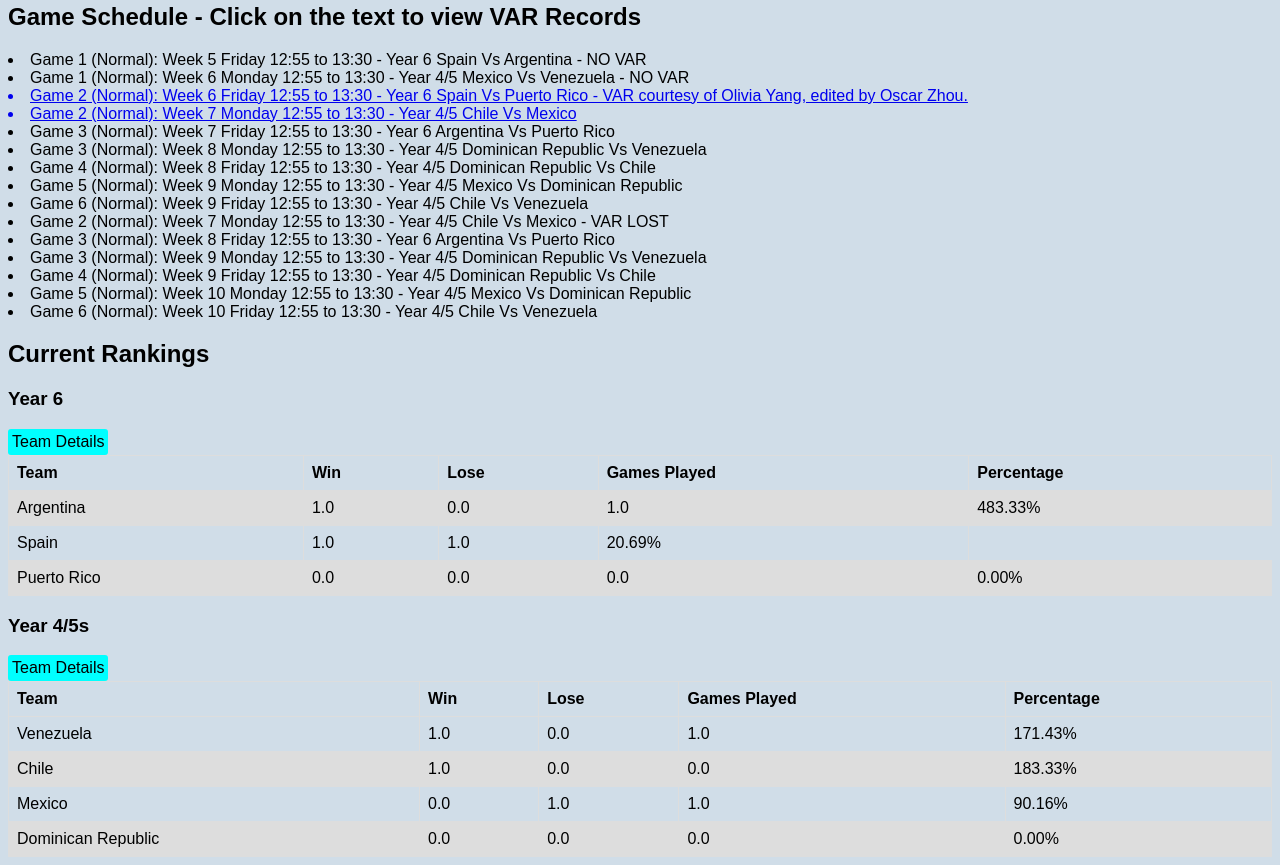
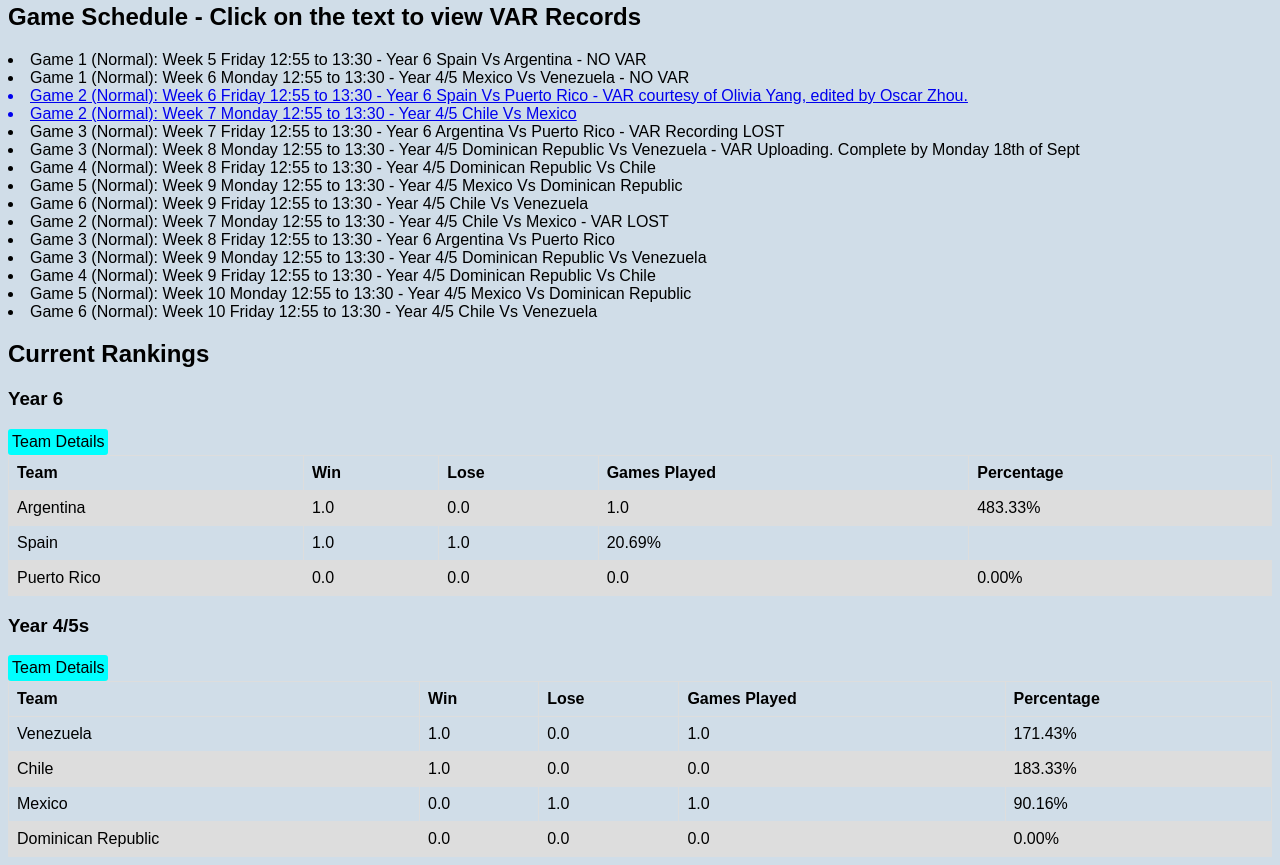
Before and after one commit to Oscar123456780/JSSCEvents, a plain HTML site: page basketball/index.html in a window 1280 px wide. Shown: the part 779-1644 px from the top of the page. Drawn offline with Linux system fonts and the light colour scheme.

Commit message:
Update VAR

```diff
--- a/basketball/index.html
+++ b/basketball/index.html
@@ -93,8 +93,8 @@
       <a href="https://www.youtube.com/watch?v=e_DOAoKu7kY">
       <li>Game 2 (Normal): Week 7 Monday 12:55 to 13:30 - Year 4/5 Chile Vs Mexico</li>
       </a>
-      <li>Game 3 (Normal): Week 7 Friday 12:55 to 13:30 - Year 6 Argentina Vs Puerto Rico</li>
-      <li>Game 3 (Normal): Week 8 Monday 12:55 to 13:30 - Year 4/5 Dominican Republic Vs Venezuela</li>
+      <li>Game 3 (Normal): Week 7 Friday 12:55 to 13:30 - Year 6 Argentina Vs Puerto Rico - VAR Recording LOST</li>
+      <li>Game 3 (Normal): Week 8 Monday 12:55 to 13:30 - Year 4/5 Dominican Republic Vs Venezuela - VAR Uploading. Complete by Monday 18th of Sept</li>
       <li>Game 4 (Normal): Week 8 Friday 12:55 to 13:30 - Year 4/5 Dominican Republic Vs Chile</li>
       <li>Game 5 (Normal): Week 9 Monday 12:55 to 13:30 - Year 4/5 Mexico Vs Dominican Republic</li>
       <li>Game 6 (Normal): Week 9 Friday 12:55 to 13:30 - Year 4/5 Chile Vs Venezuela</li>
```
